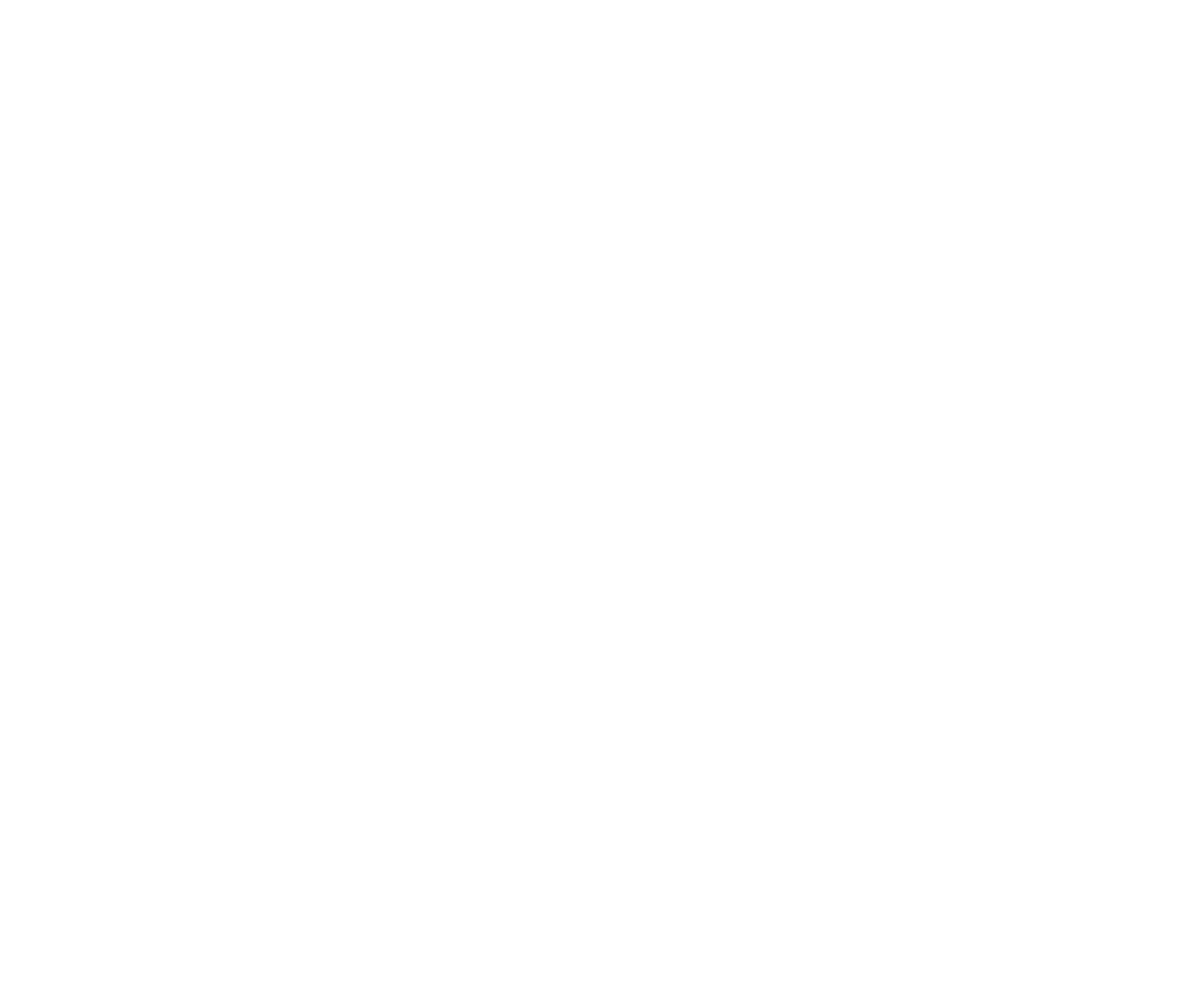
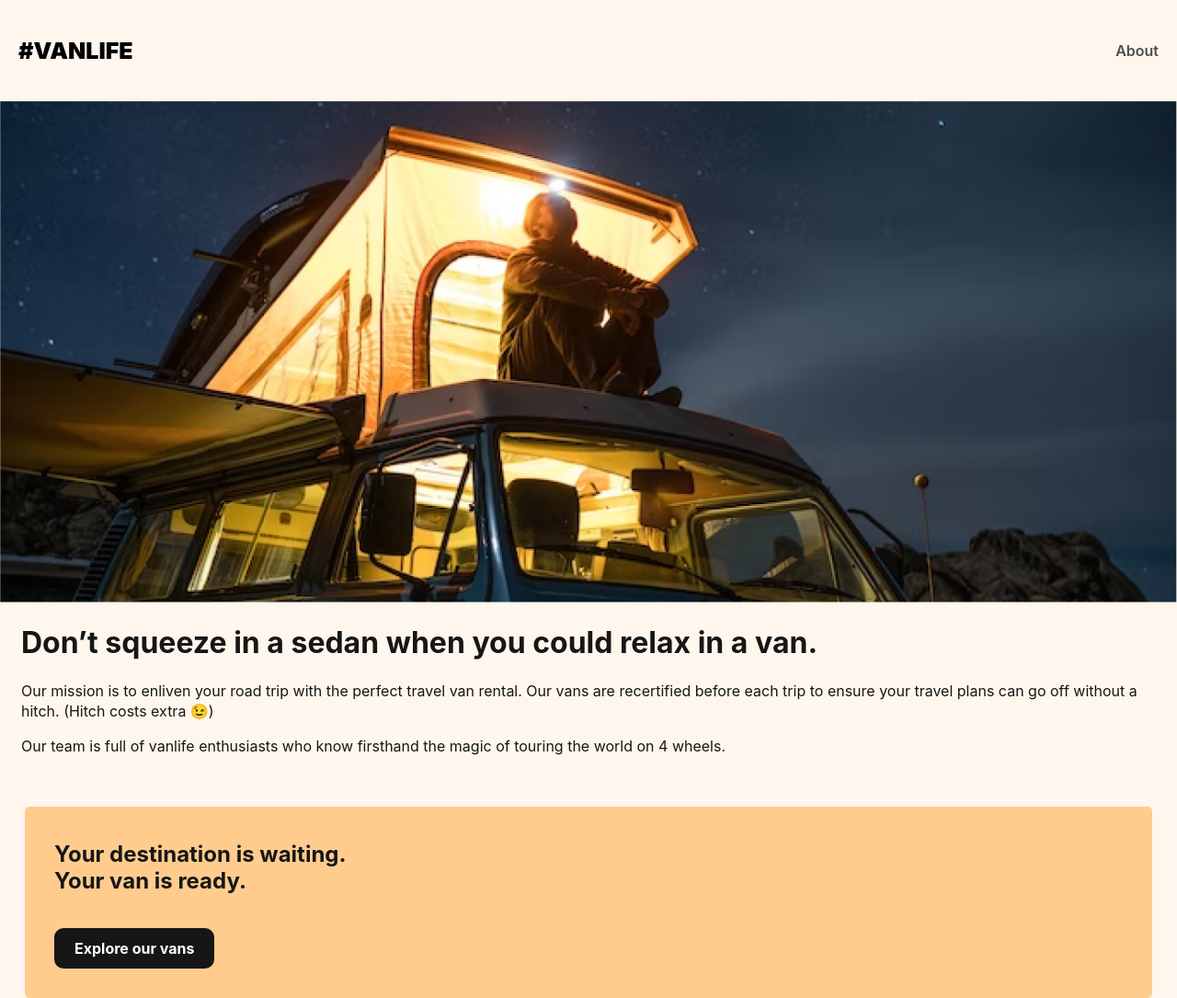
Before and after one commit to amsterdanDev/van-life, a React (Vite) app: page /about in a window 1280 px wide. Shown: the whole page at 92% size. Before the commit the page ends 800 px from the top, so only its background shows below. Built offline with nearby package versions, Linux system fonts and the light colour scheme.

Commit message:
Feat: bootstrapped Home and About pages

```diff
--- a/src/App.jsx
+++ b/src/App.jsx
@@ -1,9 +1,23 @@
+import { BrowserRouter, Link, Route, Routes } from "react-router-dom"
+import About from "./pages/About"
+import Home from "./pages/Home"
+import './index.css'
+
 function App() {
 
   return (
-    <>
-
-    </>
+    <BrowserRouter>
+      <header>
+        <Link className="site-logo" to="/">#VanLife</Link>
+        <nav>
+          <Link to="/about">About</Link>
+        </nav>
+      </header>
+      <Routes>
+        <Route path="/" element={<Home />} />
+        <Route path="/about" element={<About />} />
+      </Routes>
+    </BrowserRouter>
   )
 }
 
--- /dev/null
+++ b/src/pages/About.jsx
@@ -0,0 +1,21 @@
+import { Link } from "react-router-dom"
+import bgImg from '../assets/images/about-hero.png'
+
+const About = () => {
+  return (
+    <div className="about-page-container">
+      <img src={bgImg} className="about-hero-image" />
+      <div className="about-page-content">
+        <h1>Don’t squeeze in a sedan when you could relax in a van.</h1>
+        <p>Our mission is to enliven your road trip with the perfect travel van rental. Our vans are recertified before each trip to ensure your travel plans can go off without a hitch. (Hitch costs extra 😉)</p>
+        <p>Our team is full of vanlife enthusiasts who know firsthand the magic of touring the world on 4 wheels.</p>
+      </div>
+      <div className="about-page-cta">
+        <h2>Your destination is waiting.<br />Your van is ready.</h2>
+        <Link className="link-button" to="/vans">Explore our vans</Link>
+      </div>
+    </div>
+  )
+}
+
+export default About
--- /dev/null
+++ b/src/pages/Home.jsx
@@ -0,0 +1,13 @@
+import { Link } from "react-router-dom"
+
+const Home = () => {
+  return (
+    <div className="home-container">
+      <h1>You got the travel plans, we got the travel vans.</h1>
+      <p>Add adventure to your life by joining the #vanlife movement. Rent the perfect van to make your perfect road trip.</p>
+      <Link to="vans">Find your van</Link>
+    </div>
+  )
+}
+
+export default Home
```
